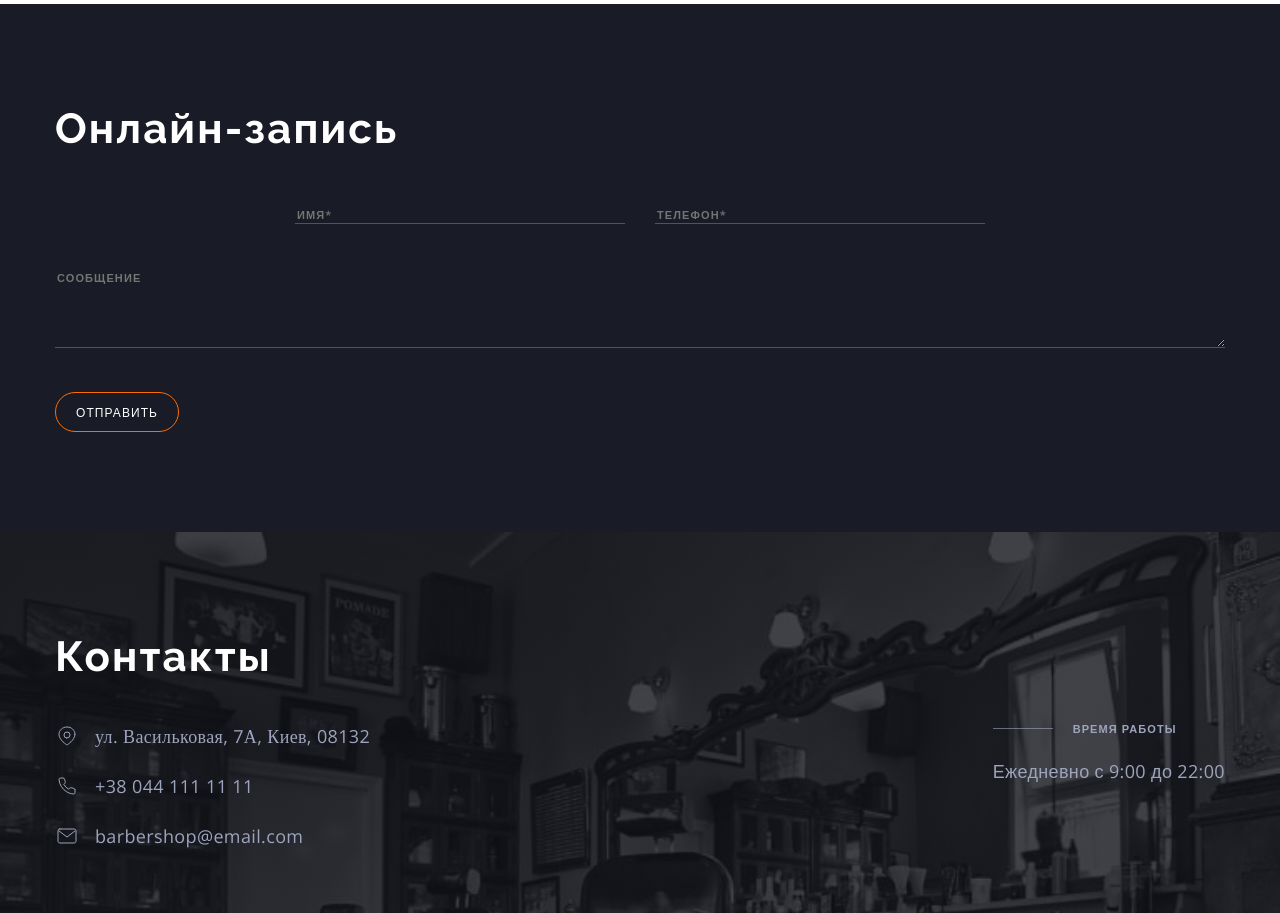
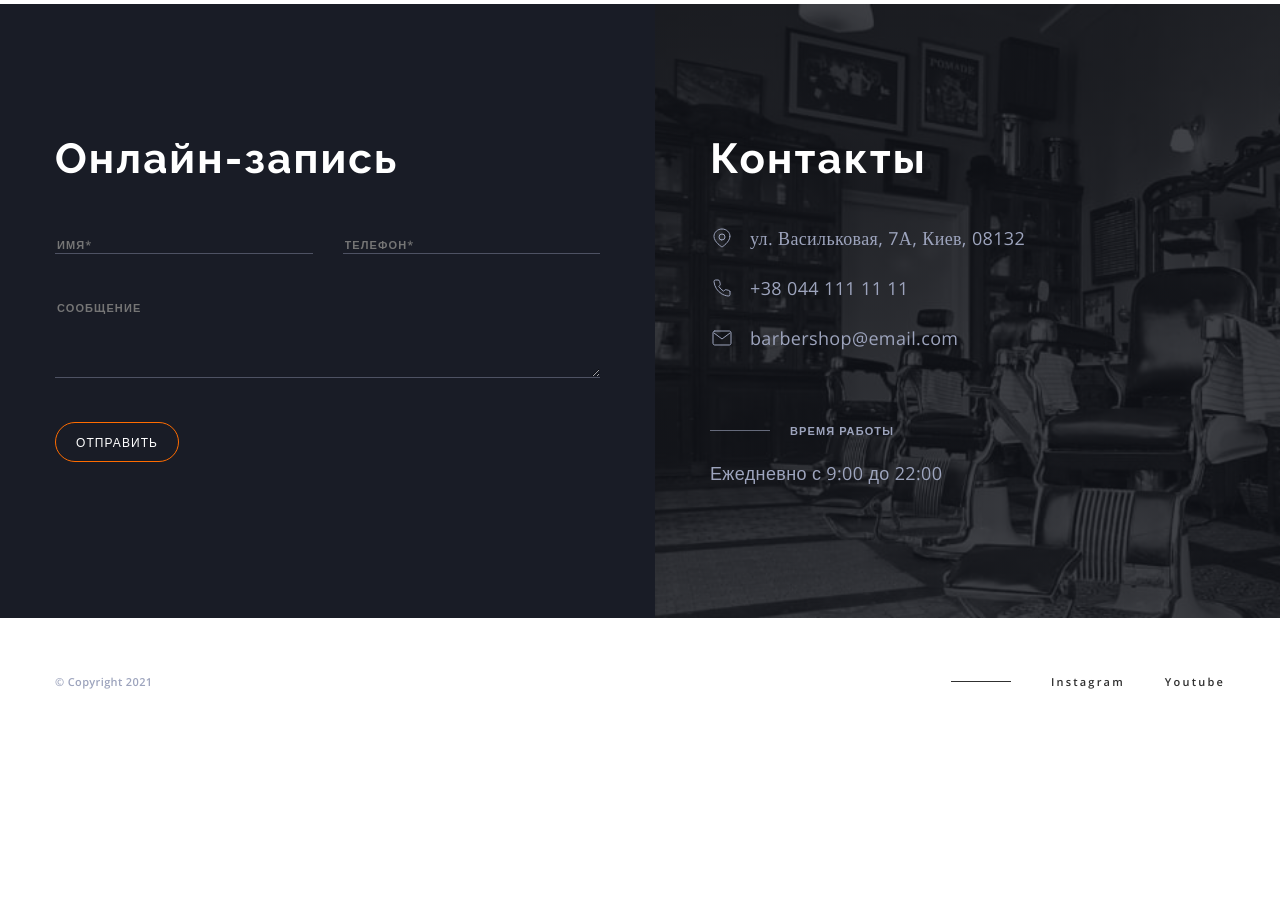
Before and after one commit to SergiusNahnoinyi/barbershop-project, a plain HTML site: page index.html in a window 1280 px wide. Shown: the part 4329-5242 px from the top of the page. After the commit the page ends 5074 px from the top, so only its background shows below. Drawn offline with nearby package versions, Linux system fonts and the light colour scheme.

Commit message:
Стилизирует футер для десктопной версии веб-сайта

```diff
--- a/index.html
+++ b/index.html
@@ -377,9 +377,9 @@
         </section>
     </main>
     <footer class="footer">
-        <div class="container">
         <!-- Форма для заявок -->
         <form class="inquiry-form" name="inquiry_form" autocomplete="off" novalidate>
+            <div class="container">
                 <h1 class="inquiry-form__title">Онлайн-запись</h1>
                 <ul class="inquiry-form__list"><!-- убирает зазор в строчно-блочных элементах
                 --><li class="inquiry-form__item">
@@ -399,8 +399,8 @@
                     </li>
                 </ul>
                 <button class="button inquiry-button" type="submit">Отправить</button>
+            </div>
         </form>
-        </div>
         <!-- Контакты -->
         <section class="contacts" id="contacts">
             <div class="container">
@@ -437,6 +437,7 @@
             </address>
             </div>
         </section>
+        <!-- Копирайт -->
         <div class="container footer-container">
             <ul class="footer-list">
                 <li class="footer-list__item"><a class="footer-list__link" href="https://www.instagram.com/" target="_blank" aria-label="Instagram">Instagram</a></li>
--- a/sass/components/footer/_contacts.scss
+++ b/sass/components/footer/_contacts.scss
@@ -29,6 +29,12 @@
                 url('../images/tablet/cover-image-2-768@2x.jpg');
         }
     }
+        @media screen and (min-width: 1280px) {
+            flex-grow: 1;
+            min-width: 625px;
+            padding-top: 130px;
+            padding-bottom: 130px;
+            }
 }
 
 .contacts__title {
@@ -50,6 +56,9 @@
         display: flex;
         justify-content: space-between;
     }
+        @media screen and (min-width: 1280px) {
+            flex-direction: column;
+        }
 }
 
 .adress-list {
@@ -59,6 +68,10 @@
     &__item:not(:last-child) {
         margin-bottom: 20px;
     }
+
+        @media screen and (min-width: 1280px) {
+            margin-bottom: 70px;
+        }
 }
 
 .adress-list__icon {
--- a/sass/components/footer/_footer.scss
+++ b/sass/components/footer/_footer.scss
@@ -11,6 +11,13 @@
             #191C26 993px,
             #ffffff 127px);
     }
+        @media screen and (min-width: 1280px) {
+            display: flex;
+            flex-wrap: wrap;
+            background-image: linear-gradient(to bottom,
+                #191C26 614px,
+                #ffffff 127px);
+        }
 }
 
 .footer-container {
@@ -23,6 +30,9 @@
             padding-top: 56px;
             padding-bottom: 56px;
         }
+            @media screen and (min-width: 1280px) {
+                width: 100%;
+            }
 }
 
 .footer-list {
--- a/sass/components/footer/_form.scss
+++ b/sass/components/footer/_form.scss
@@ -6,6 +6,11 @@
             padding-top: 100px;
             padding-bottom: 100px;
         }
+            @media screen and (min-width: 1280px) {
+                min-width: 655px;
+                padding-top: 130px;
+                padding-bottom: 130px;
+            }
 }
 
 .inquiry-form__title {
@@ -31,6 +36,10 @@
             display: inline-block;
             width: 330px;
         }
+            @media screen and (min-width: 1280px) {
+                display: inline-block;
+                width: 257.5px;
+            }
 }
 
 .inquiry-form__item:first-child {
```
Also changed, not shown: css/main.css, css/main.min.css, 2 other files. Lines whose indentation alone changed are shown as unchanged.
